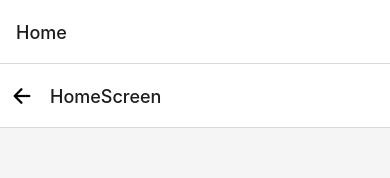
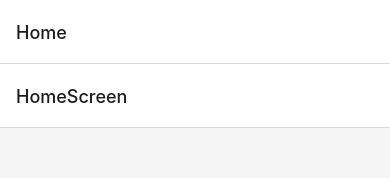
Before and after one commit to indexcomplex/BottomNavExample, a React Native app: screen / in a window 390 px wide. Shown: the top 178 px of the page. Built offline with nearby package versions, Linux system fonts and the light colour scheme.

Commit message:
Perfect Arrows Working

```diff
--- a/components/CustomBackButton.js
+++ b/components/CustomBackButton.js
@@ -5,6 +5,10 @@ import Icon from 'react-native-vector-icons/Ionicons';
 
 function CustomBackButton() {
   const navigation = useNavigation();
+
+  if (!navigation.canGoBack()) {
+    return null; // Do not render the button if there's no screen to go back to
+  }
 
   return (
     <TouchableOpacity onPress={() => navigation.goBack()} style={styles.button}>
--- a/navigation/BottomTabNavigator.js
+++ b/navigation/BottomTabNavigator.js
@@ -17,28 +17,20 @@ const Stack = createStackNavigator();
 
 function HomeStackNavigator() {
   return (
-    <Stack.Navigator
-      screenOptions={{
-        headerLeft: () => <CustomBackButton />,
-      }}
-    >
-      <Stack.Screen name="HomeScreen" component={HomeScreen} />
-      <Stack.Screen name="SelectionScreen" component={SelectionScreen} />
-      <Stack.Screen name="ResultScreen" component={ResultScreen} />
+    <Stack.Navigator>
+      <Stack.Screen name="HomeScreen" component={HomeScreen} options={{ headerLeft: () => null }} />
+      <Stack.Screen name="SelectionScreen" component={SelectionScreen} options={{ headerLeft: () => <CustomBackButton /> }} />
+      <Stack.Screen name="ResultScreen" component={ResultScreen} options={{ headerLeft: () => <CustomBackButton /> }} />
     </Stack.Navigator>
   );
 }
 
 function SearchStackNavigator() {
   return (
-    <Stack.Navigator
-      screenOptions={{
-        headerLeft: () => <CustomBackButton />,
-      }}
-    >
-      <Stack.Screen name="SearchScreen" component={SearchScreen} />
-      <Stack.Screen name="SelectionScreen" component={SelectionScreen} />
-      <Stack.Screen name="ResultScreen" component={ResultScreen} />
+    <Stack.Navigator>
+      <Stack.Screen name="SearchScreen" component={SearchScreen} options={{ headerLeft: () => null }} />
+      <Stack.Screen name="SelectionScreen" component={SelectionScreen} options={{ headerLeft: () => <CustomBackButton /> }} />
+      <Stack.Screen name="ResultScreen" component={ResultScreen} options={{ headerLeft: () => <CustomBackButton /> }} />
     </Stack.Navigator>
   );
 }
```
